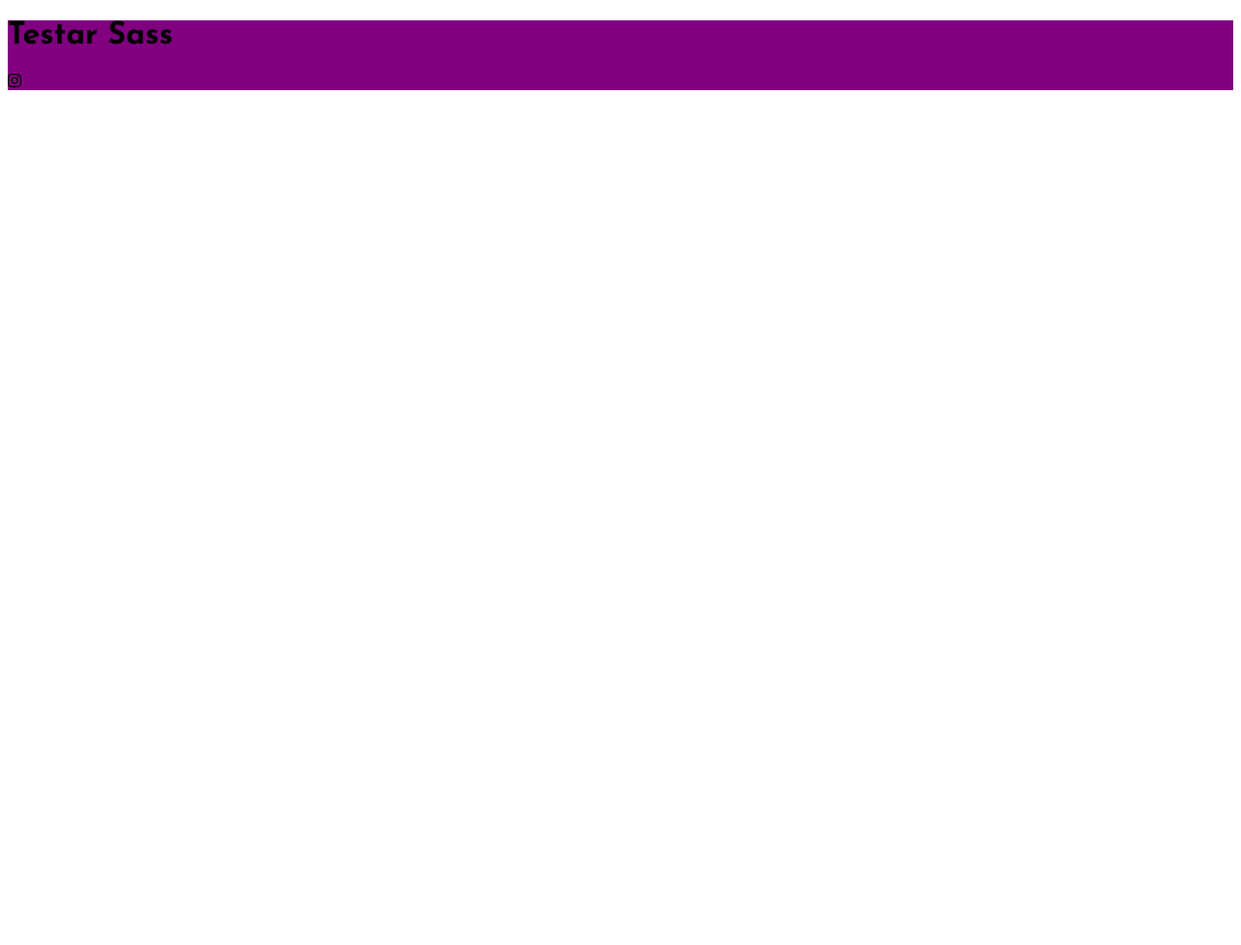
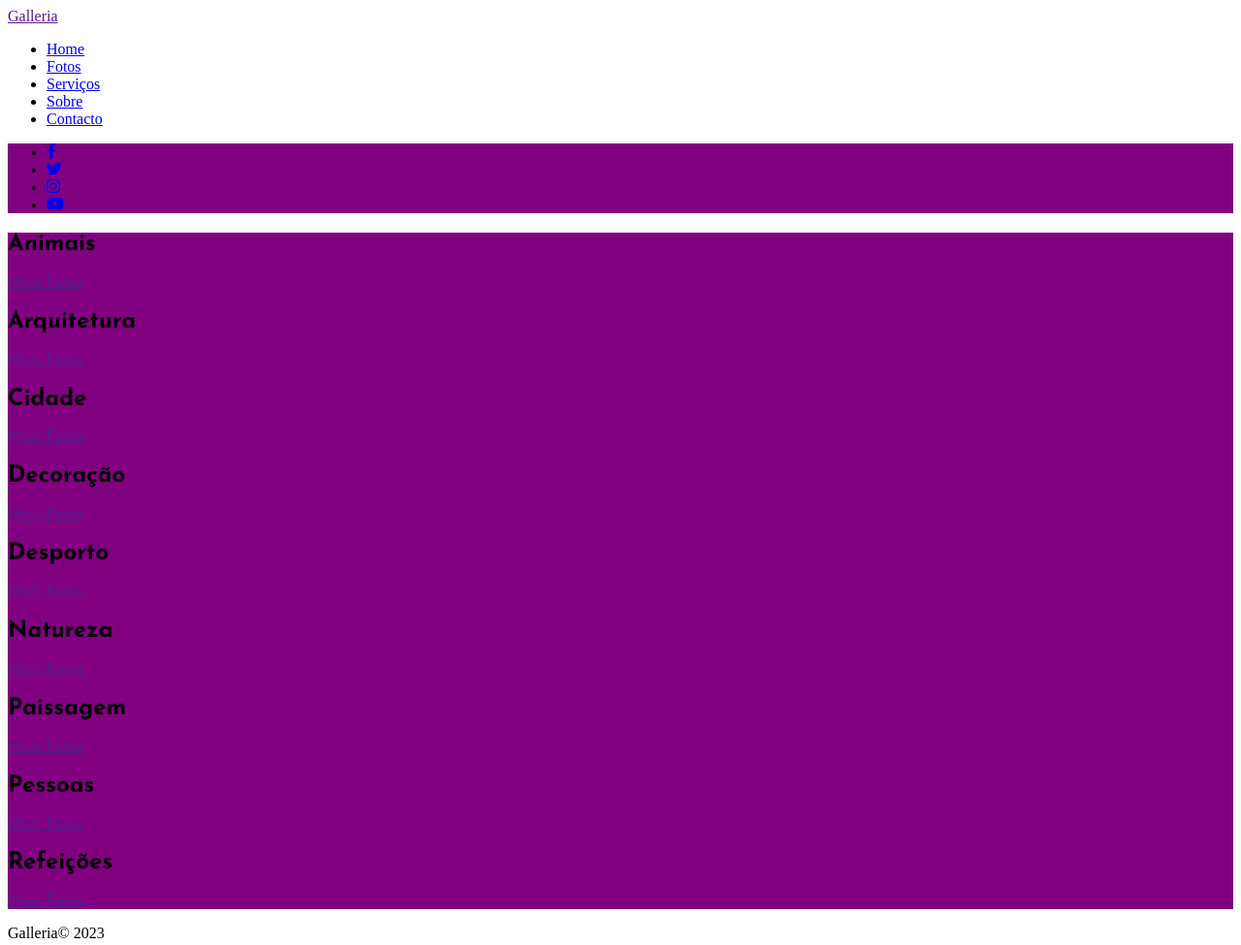
Before and after one commit to AndreiaAlferes/project_Sass, a plain HTML site: page index.html in a window 1280 px wide. Shown: the whole page at 97% size. Before the commit the page ends 800 px from the top, so only its background shows below. Drawn offline with Linux system fonts and the light colour scheme.

Commit message:
Making the struture html

```diff
--- a/index.html
+++ b/index.html
@@ -23,9 +23,94 @@
     <link rel="stylesheet" href="css/styles.css" type="text/css" />
   </head>
   <body>
-    <div>
-      <h1>Testar Sass</h1>
-      <i class="fab fa-instagram"></i>
-    </div>
+    <header class="header">
+      <a href="" class="href">Galleria</a>
+      <nav class="header">
+        <ul>
+          <li>
+            <a href="#" class="active">Home</a>
+          </li>
+          <li>
+            <a href="#">Fotos</a>
+          </li>
+          <li>
+            <a href="#">Serviços</a>
+          </li>
+          <li>
+            <a href="#">Sobre</a>
+          </li>
+          <li>
+            <a href="#">Contacto</a>
+          </li>
+        </ul>
+      </nav>
+      <div class="header-social-media">
+        <ul>
+          <li>
+            <a href="#">
+              <i class="fab fa-facebook-f"></i>
+            </a>
+          </li>
+          <li>
+            <a href="#">
+              <i class="fab fa-twitter"></i>
+            </a>
+          </li>
+          <li>
+            <a href="#">
+              <i class="fab fa-instagram"></i>
+            </a>
+          </li>
+          <li>
+            <a href="#">
+              <i class="fab fa-youtube"></i>
+            </a>
+          </li>
+        </ul>
+      </div>
+    </header>
+    <main>
+      <div class="gallery">
+        <div class="gallery-card" id="card-1">
+          <h2 class="gallery-card-title">Animais</h2>
+          <a href="" class="gallery-card-btn">Mais Fotos</a>
+        </div>
+        <div class="gallery-card" id="card-2">
+          <h2 class="gallery-card-title">Arquitetura</h2>
+          <a href="" class="gallery-card-btn">Mais Fotos</a>
+        </div>
+        <div class="gallery-card" id="card-3">
+          <h2 class="gallery-card-title">Cidade</h2>
+          <a href="" class="gallery-card-btn">Mais Fotos</a>
+        </div>
+        <div class="gallery-card" id="card-4">
+          <h2 class="gallery-card-title">Decoração</h2>
+          <a href="" class="gallery-card-btn">Mais Fotos</a>
+        </div>
+        <div class="gallery-card" id="card-5">
+          <h2 class="gallery-card-title">Desporto</h2>
+          <a href="" class="gallery-card-btn">Mais Fotos</a>
+        </div>
+        <div class="gallery-card" id="card-6">
+          <h2 class="gallery-card-title">Natureza</h2>
+          <a href="" class="gallery-card-btn">Mais Fotos</a>
+        </div>
+        <div class="gallery-card" id="card-7">
+          <h2 class="gallery-card-title">Paissagem</h2>
+          <a href="" class="gallery-card-btn">Mais Fotos</a>
+        </div>
+        <div class="gallery-card" id="card-8">
+          <h2 class="gallery-card-title">Pessoas</h2>
+          <a href="" class="gallery-card-btn">Mais Fotos</a>
+        </div>
+        <div class="gallery-card" id="card-9">
+          <h2 class="gallery-card-title">Refeições</h2>
+          <a href="" class="gallery-card-btn">Mais Fotos</a>
+        </div>
+      </div>
+    </main>
+    <footer>
+      <p><span>Galleria</span>&copy; 2023</p>
+    </footer>
   </body>
 </html>
```
